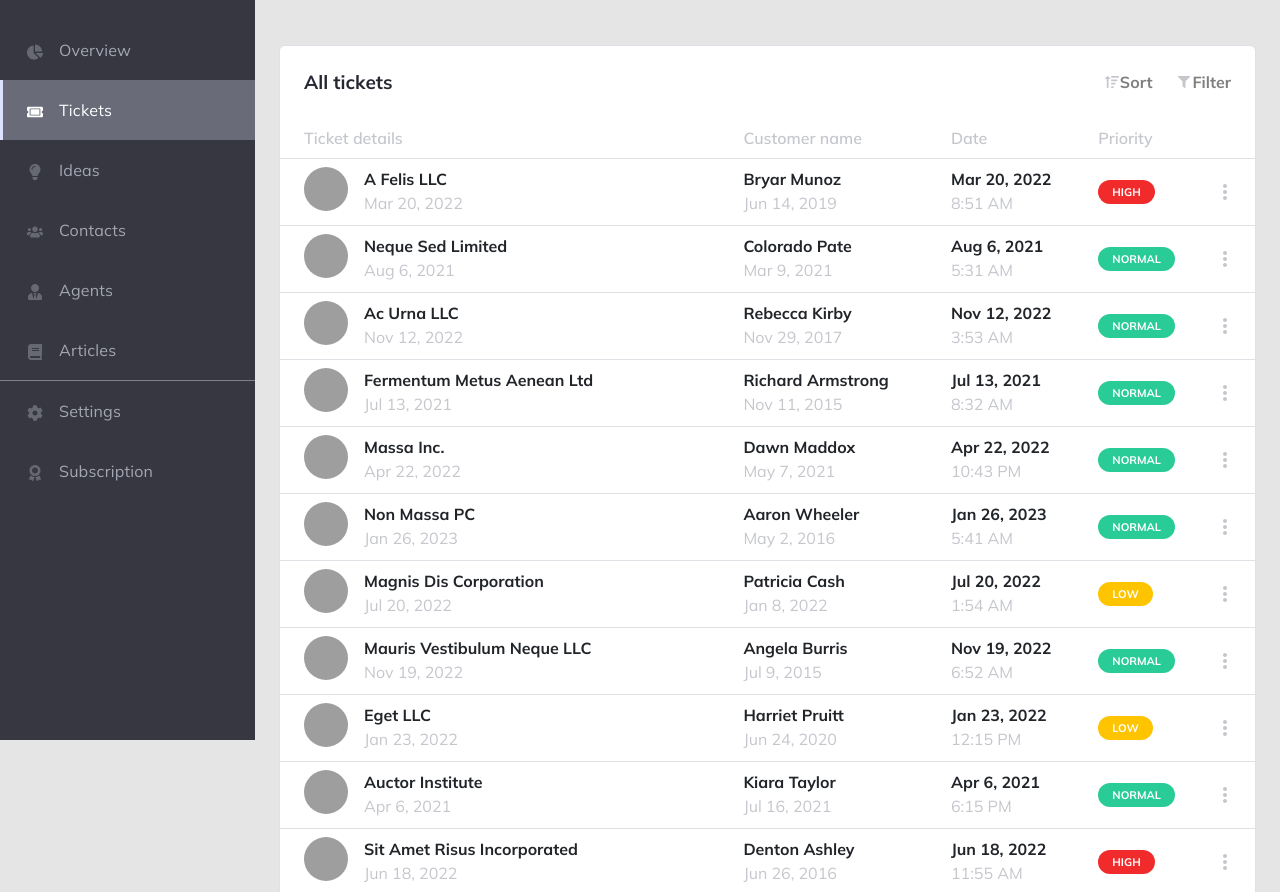
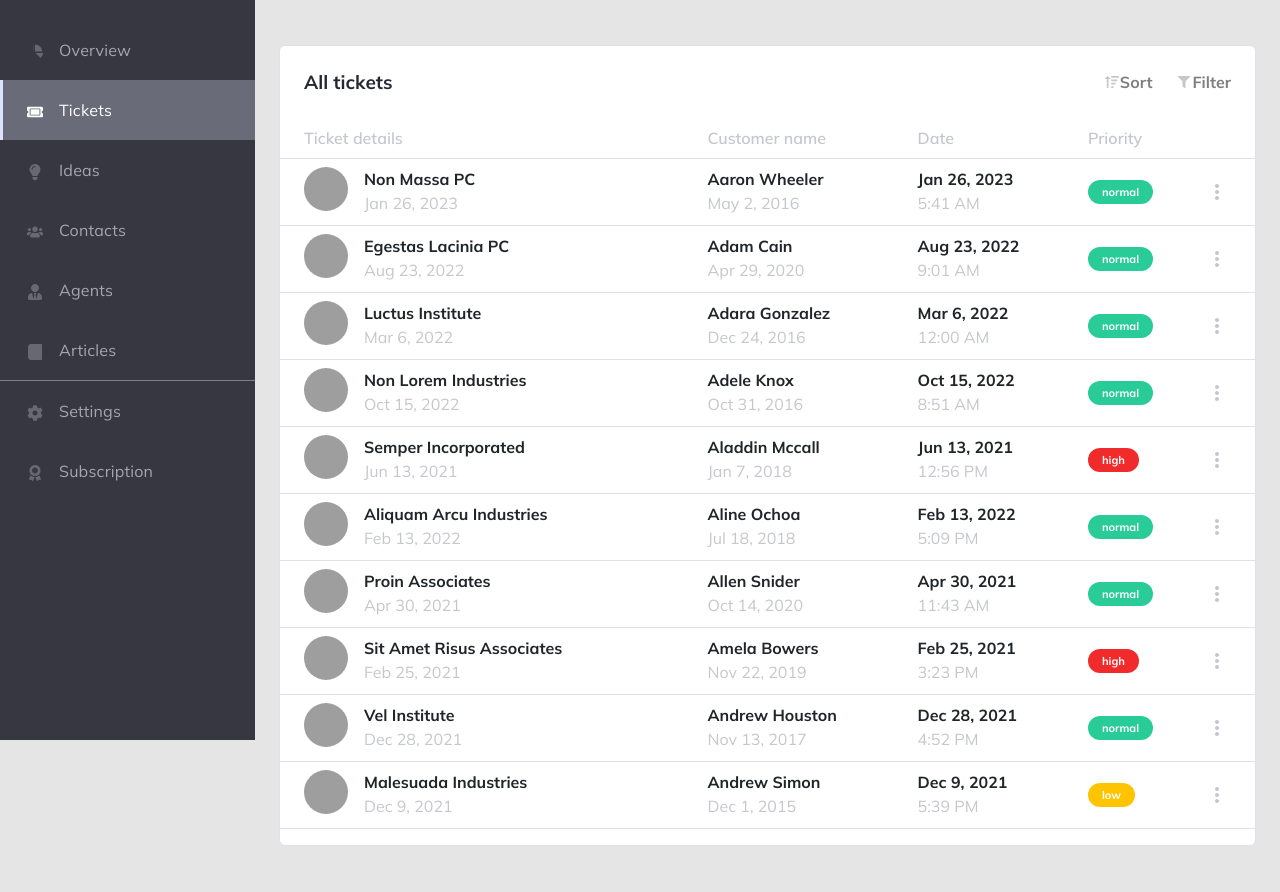
Before and after one commit to Tohirjon-Odilov/admin__dashboard, a plain HTML site: page index.html in a window 1280 px wide. Shown: the part 60-952 px from the top of the page. After the commit the page ends 930 px from the top, so only its background shows below. Drawn offline with nearby package versions, Linux system fonts and the light colour scheme; grey boxes are pictures that could not be loaded.

Commit message:
update files

```diff
--- a/css/style.css
+++ b/css/style.css
@@ -177,3 +177,8 @@ th {
 table span {
 	color: #c5c7cd !important;
 }
+
+#filter,
+#sort {
+	cursor: pointer;
+}
--- a/index.html
+++ b/index.html
@@ -22,7 +22,7 @@
 							<img src="./images/diagram.svg" width="16" height="16" alt="" />
 							Overview
 						</li>
-						<li class="list-group d-flex text-muted">
+						<li class="list-groupathp d-flex text-muted">
 							<img src="./images/tickets.svg" width="16" height="16" alt="" />
 							Tickets
 						</li>
@@ -44,7 +44,7 @@
 						</li>
 						<li class="list-group d-flex text-muted">
 							<img src="./images/settings.svg" width="16" height="16" alt="" />
-							Settings
+							Settingspath
 						</li>
 						<li class="list-group d-flex text-muted">
 							<img
@@ -80,7 +80,7 @@
 											xmlns="http://www.w3.org/2000/svg"
 										>
 											<path
-												d="M15.5232 8.94116H8.54412L13.1921 13.5891C13.3697 13.7667 13.6621 13.7812 13.8447 13.6091C14.9829 12.5367 15.7659 11.0912 15.9956 9.46616C16.035 9.18793 15.8041 8.94116 15.5232 8.94116ZM15.0576 7.03528C14.8153 3.52176 12.0076 0.714119 8.49412 0.471767C8.22589 0.453237 8 0.679413 8 0.948236V7.5294H14.5815C14.8503 7.5294 15.0762 7.30352 15.0576 7.03528ZM6.58824 8.94116V1.96206C6.58824 1.68118 6.34147 1.45029 6.06353 1.48971C2.55853 1.985 -0.120585 5.04705 0.00412089 8.71675C0.132356 12.4856 3.37736 15.5761 7.14794 15.5288C8.6303 15.5103 10 15.0326 11.1262 14.2338C11.3585 14.0691 11.3738 13.727 11.1724 13.5256L6.58824 8.94116Z"
+												d="M15.5232 8.94116H8.54412L13.1921 13.5891C13.3697 13.7667 13.6621 13.7812 13.8447 13.6091C14.9829 12.5367 15.7659 11.0912 15.9956 9.46616C16.035 9.18793 15.8041 8.94116 15.5232 8.94116ZM15.0576 7.03528C14.8153 3.52176 12.0076 0.714119 8.49412 0.471767C8.22589 0.453237 8 0.679413 8 0.948236V7.5294H14.5815C14.8503 7.5294 15.0762 7.30352 15.0576 7.03528ZM6.58824 8.94116V1.96206C6.58824 1.68118 6.34147 1.45029 6.06353 1.48971C2.55853 1.path985 -0.120585 5.04705 0.00412089 8.71675C0.132356 12.4856 3.37736 15.5761 7.14794 15.5288C8.6303 15.5103 10 15.0326 11.1262 14.2338C11.3585 14.0691 11.3738 13.727 11.1724 13.5256L6.58824 8.94116Z"
 											/>
 										</svg>
 									</div>
@@ -94,7 +94,7 @@
 										viewBox="0 0 16 16"
 										fill="white"
 										xmlns="http://www.w3.org/2000/svg"
-									>
+									>path
 										<path
 											d="M3.55556 5.33329H12.4444V10.6666H3.55556V5.33329ZM14.6667 7.99996C14.6667 8.73635 15.2636 9.33329 16 9.33329V12C16 12.7363 15.4031 13.3333 14.6667 13.3333H1.33333C0.596944 13.3333 0 12.7363 0 12V9.33329C0.736389 9.33329 1.33333 8.73635 1.33333 7.99996C1.33333 7.26357 0.736389 6.66663 0 6.66663V3.99996C0 3.26357 0.596944 2.66663 1.33333 2.66663H14.6667C15.4031 2.66663 16 3.26357 16 3.99996V6.66663C15.2636 6.66663 14.6667 7.26357 14.6667 7.99996ZM13.3333 5.11107C13.3333 4.74288 13.0349 4.4444 12.6667 4.4444H3.33333C2.96514 4.4444 2.66667 4.74288 2.66667 5.11107V10.8888C2.66667 11.257 2.96514 11.5555 3.33333 11.5555H12.6667C13.0349 11.5555 13.3333 11.257 13.3333 10.8888V5.11107Z"
 										/>
@@ -133,7 +133,7 @@
 											height="16"
 											viewBox="0 0 16 16"
 											xmlns="http://www.w3.org/2000/svg"
-										>
+										>path
 											<path
 												d="M2.4 7.20002C3.2825 7.20002 4 6.48252 4 5.60002C4 4.71752 3.2825 4.00002 2.4 4.00002C1.5175 4.00002 0.8 4.71752 0.8 5.60002C0.8 6.48252 1.5175 7.20002 2.4 7.20002ZM13.6 7.20002C14.4825 7.20002 15.2 6.48252 15.2 5.60002C15.2 4.71752 14.4825 4.00002 13.6 4.00002C12.7175 4.00002 12 4.71752 12 5.60002C12 6.48252 12.7175 7.20002 13.6 7.20002ZM14.4 8.00002H12.8C12.36 8.00002 11.9625 8.17753 11.6725 8.46502C12.68 9.01753 13.395 10.015 13.55 11.2H15.2C15.6425 11.2 16 10.8425 16 10.4V9.60003C16 8.71753 15.2825 8.00002 14.4 8.00002ZM8 8.00002C9.5475 8.00002 10.8 6.74752 10.8 5.20002C10.8 3.65252 9.5475 2.40002 8 2.40002C6.4525 2.40002 5.2 3.65252 5.2 5.20002C5.2 6.74752 6.4525 8.00002 8 8.00002ZM9.92 8.80002H9.7125C9.1925 9.05002 8.615 9.20003 8 9.20003C7.385 9.20003 6.81 9.05002 6.2875 8.80002H6.08C4.49 8.80002 3.2 10.09 3.2 11.68V12.4C3.2 13.0625 3.7375 13.6 4.4 13.6H11.6C12.2625 13.6 12.8 13.0625 12.8 12.4V11.68C12.8 10.09 11.51 8.80002 9.92 8.80002ZM4.3275 8.46502C4.0375 8.17753 3.64 8.00002 3.2 8.00002H1.6C0.7175 8.00002 0 8.71753 0 9.60003V10.4C0 10.8425 0.3575 11.2 0.8 11.2H2.4475C2.605 10.015 3.32 9.01753 4.3275 8.46502Z"
 											/>
@@ -167,7 +167,7 @@
 											xmlns="http://www.w3.org/2000/svg"
 										>
 											<path
-												d="M15 11.25V0.75C15 0.334375 14.6656 0 14.25 0H4C2.34375 0 1 1.34375 1 3V13C1 14.6562 2.34375 16 4 16H14.25C14.6656 16 15 15.6656 15 15.25V14.75C15 14.5156 14.8906 14.3031 14.7219 14.1656C14.5906 13.6844 14.5906 12.3125 14.7219 11.8313C14.8906 11.6969 15 11.4844 15 11.25ZM5 4.1875C5 4.08437 5.08437 4 5.1875 4H11.8125C11.9156 4 12 4.08437 12 4.1875V4.8125C12 4.91563 11.9156 5 11.8125 5H5.1875C5.08437 5 5 4.91563 5 4.8125V4.1875ZM5 6.1875C5 6.08437 5.08437 6 5.1875 6H11.8125C11.9156 6 12 6.08437 12 6.1875V6.8125C12 6.91563 11.9156 7 11.8125 7H5.1875C5.08437 7 5 6.91563 5 6.8125V6.1875ZM12.9187 14H4C3.44688 14 3 13.5531 3 13C3 12.45 3.45 12 4 12H12.9187C12.8594 12.5344 12.8594 13.4656 12.9187 14Z"
+												d="M15 11.25V0.75C15 0.334375 14.6656 0 14.25 0H4C2.34375 0 1 1.34375 1 3V13C1 14.6562 2.34375 16 4 16H14.25C14.6656 16 15 15.6656 15 15.25V14.75C15 14path.5156 14.8906 14.3031 14.7219 14.1656C14.5906 13.6844 14.5906 12.3125 14.7219 11.8313C14.8906 11.6969 15 11.4844 15 11.25ZM5 4.1875C5 4.08437 5.08437 4 5.1875 4H11.8125C11.9156 4 12 4.08437 12 4.1875V4.8125C12 4.91563 11.9156 5 11.8125 5H5.1875C5.08437 5 5 4.91563 5 4.8125V4.1875ZM5 6.1875C5 6.08437 5.08437 6 5.1875 6H11.8125C11.9156 6 12 6.08437 12 6.1875V6.8125C12 6.91563 11.9156 7 11.8125 7H5.1875C5.08437 7 5 6.91563 5 6.8125V6.1875ZM12.9187 14H4C3.44688 14 3 13.5531 3 13C3 12.45 3.45 12 4 12H12.9187C12.8594 12.5344 12.8594 13.4656 12.9187 14Z"
 											/>
 										</svg>
 									</div>
--- a/js/script.js
+++ b/js/script.js
@@ -1,10 +1,14 @@
+// import the file which users.js
+import data from './users.js'
+
+
 // selectors
 let listGroup = $('.list-group')
 let svg = $('#aside-svg')
 let asideText = $('#aside__text')
 let tbody = $('#tbody')
-
-
+let sort = $('#sort')
+let filter = $('#filter')
 
 listGroup.forEach(el => {
   el.addEventListener('click', function (e) {
@@ -12,32 +16,17 @@ listGroup.forEach(el => {
   })
 });
 asideText.forEach(textEl => {
-  // el.addEventListener('click', function (e) {
-  // textEl.style.color = 'white'
   textEl.classList.toggle('aside__text')
-  // })
-  // console.log(svg.target);
 })
-// svg.forEach(svgEl => {
-//   // el.addEventListener('click', function (e) {
-//   svgEl.classList.toggle('opacity-40')
-//   // })
-// })
 
+// render(data)
 
-// let listGroupArr = listGroup.from('')
-// console.log(listGroupArr);
-
-import data from './users.js'
-
-for (let i = 0; i < 100; i++) {
-  // data[1]
-
+function render(data) {
+  tbody.textConent = "5"
+  // console.log(tbody);
+  for (let i = 0; i < 10; i++) {
     let tr = document.createElement('tr')
-  // console.log(data[i].ava);
-  let priority = data[i].priority.toUpperCase()
-
-
+    let priority = data[i].priority
 
     tr.innerHTML = `
     <td class="ps-4">
@@ -64,17 +53,101 @@ for (let i = 0; i < 100; i++) {
       <img class="line-height-img" src="./images/menu-settings.svg" alt="">
     </td>
   `
+
+    // APPEND
     tbody[0].append(tr)
-  // color change btn
+
+    // CHANGE LISTGROUP BACKGROUND
     let color = $('.line-height')
-  // console.log(color);
-  if (priority == 'NORMAL') {
+    if (priority === 'normal') {
       color[i].classList.add('normal')
-  } else if (priority == 'LOW') {
+    } else if (priority === 'low') {
       color[i].classList.add('low')
     } else {
+      // if (color[i].hasAttribute('class', high)) {
       color[i].classList.add('high')
+      // }
     }
+    console.log(color[i]);
+  }
+}
+// render(data)
+// console.log(tbody);
 
-  // console.log(priority);
-}
+
+// function sort() {
+let sorted = [...data].sort((a, b) => a.name.localeCompare(b.name));
+// a.name < b.name
+// if (a.name > b.name) return 1;
+// else if (b.name > a.name) return -1;
+// return 0
+// })
+render(sorted)
+// }
+// sort()
+// tbody.innerHTML = ""
+
+
+
+
+
+
+
+
+
+
+
+
+
+
+
+
+
+
+
+
+
+
+
+
+
+
+
+
+
+
+
+
+
+
+
+
+// if (a.name > b.name) return 1;
+// else if (b.name > a.name) return -1;
+// return 0
+
+// console.log(data2);
+
+// console.log(sort)
+// tasksArr.sort((a, b) => {
+// if (sortingType === "a-z") {
+// return a.task.toLowerCase() > b.task.toLowerCase();
+// } else if (sortingType === "time") {
+// return a.id > b.id;
+// } else {
+// return b.task.toLowerCase() > a.task.toLowerCase();
+// }
+// });
+
+
+// function tes(text) {
+  // if (text === "a-z") {
+    // data2.sort(function (a, b) {
+      // return a.name.localeCompare(b.name)
+    // })
+  // }
+// }
+//
+// self.addEventListener("change", (evt) => {
+  // tes(evt.target.value)
+// })
```
Lines whose indentation alone changed are shown as unchanged.
